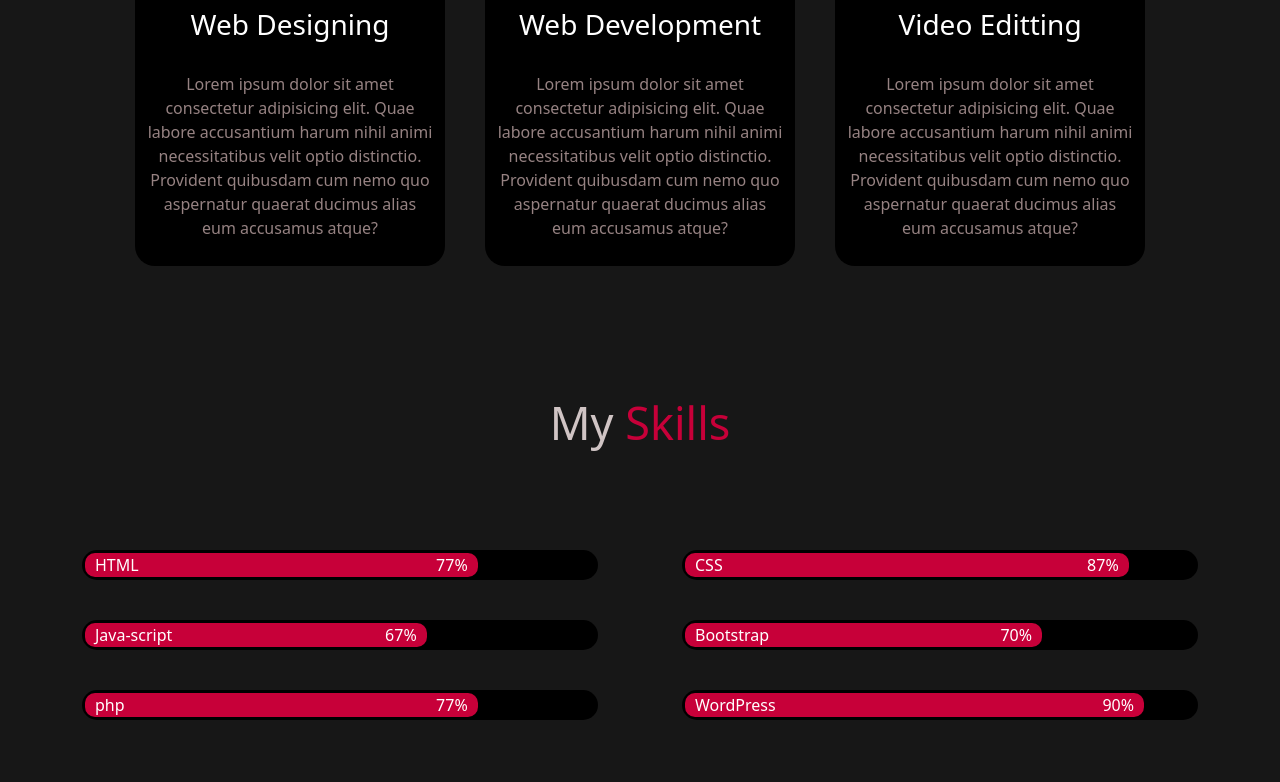
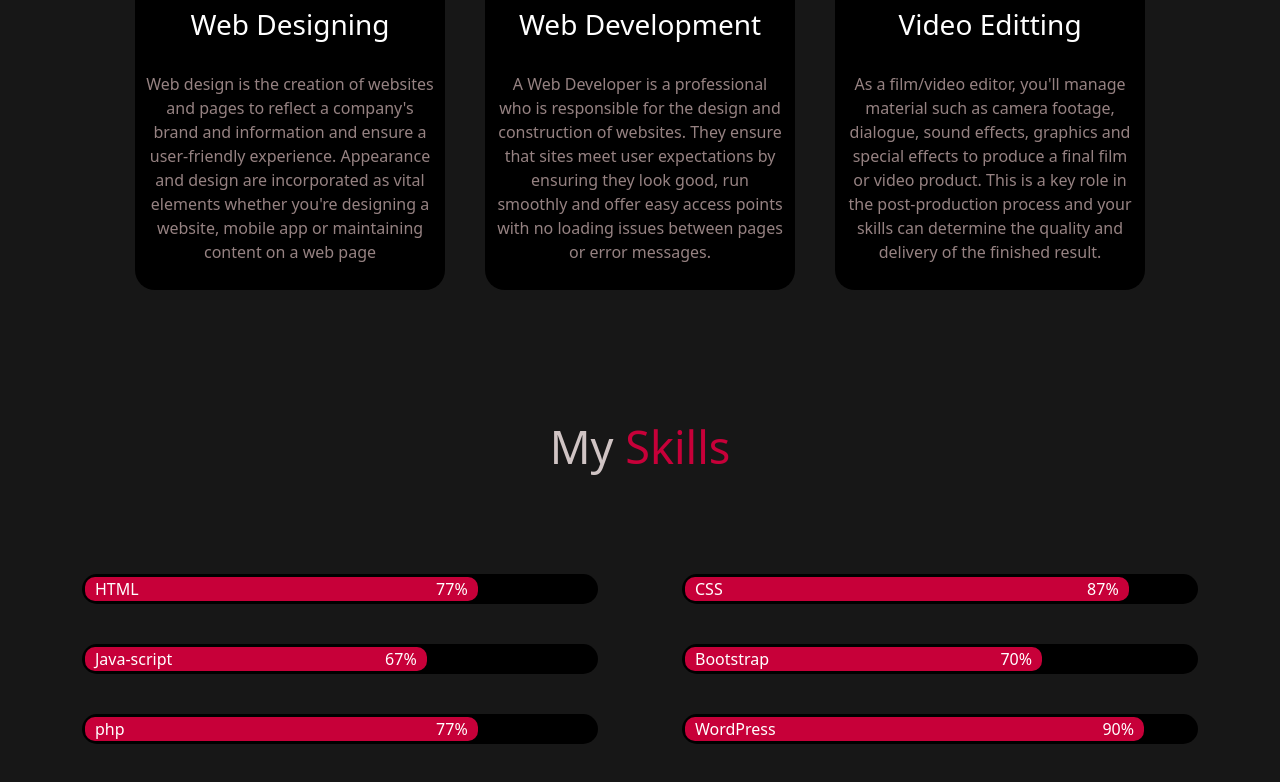
Before and after one commit to kumardsuthar/d-portfolio, a plain HTML site: page about.html in a window 1280 px wide. Shown: the part 927-1709 px from the top of the page. Drawn offline with nearby package versions, Linux system fonts and the light colour scheme.

Commit message:
Update about.html

```diff
--- a/about.html
+++ b/about.html
@@ -46,21 +46,21 @@
         <div class="col-11 col-md-5 col-lg-3 ser gx-3">
            <i class="fa fa-instagram"></i>
            <h3>Web Designing</h3>
-           <p>Lorem ipsum dolor sit amet consectetur adipisicing elit. Quae labore accusantium harum nihil animi necessitatibus velit optio distinctio. Provident quibusdam cum nemo quo aspernatur quaerat ducimus alias eum accusamus atque?</p>
+           <p>Web design is the creation of websites and pages to reflect a company's brand and information and ensure a user-friendly experience. Appearance and design are incorporated as vital elements whether you're designing a website, mobile app or maintaining content on a web page</p>
         </div>
         <div class="col-11 col-md-5 col-lg-3 ser gx-3">
             <!-- <img src="" alt=""> -->
            <i class="fa fa-whatsapp"></i>
 
             <h3>Web Development</h3>
-            <p>Lorem ipsum dolor sit amet consectetur adipisicing elit. Quae labore accusantium harum nihil animi necessitatibus velit optio distinctio. Provident quibusdam cum nemo quo aspernatur quaerat ducimus alias eum accusamus atque?</p>
+            <p>A Web Developer is a professional who is responsible for the design and construction of websites. They ensure that sites meet user expectations by ensuring they look good, run smoothly and offer easy access points with no loading issues between pages or error messages.</p>
          </div>
          <div class="col-11 col-md-5 col-lg-3 ser gx-3">
             <!-- <img src="" alt=""> -->
            <i class="fa fa-twitter"></i>
 
             <h3>Video Editting</h3>
-            <p>Lorem ipsum dolor sit amet consectetur adipisicing elit. Quae labore accusantium harum nihil animi necessitatibus velit optio distinctio. Provident quibusdam cum nemo quo aspernatur quaerat ducimus alias eum accusamus atque?</p>
+            <p>As a film/video editor, you'll manage material such as camera footage, dialogue, sound effects, graphics and special effects to produce a final film or video product. This is a key role in the post-production process and your skills can determine the quality and delivery of the finished result.</p>
          </div>
 
     </div>
```
